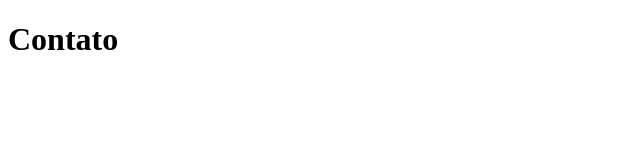
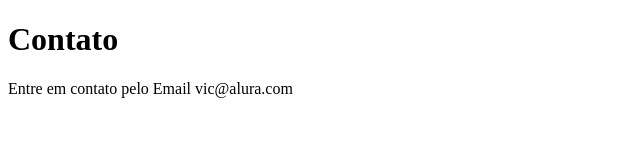
Before and after one commit to victorfenrir/sistema-de-cadastro, a plain HTML site: page contato.html in a window 1280 px wide. Shown: the whole page, without its empty margins (0-640 px from the left). Drawn offline with Linux system fonts and the light colour scheme.

Commit message:
adicionando email de contato

```diff
--- a/contato.html
+++ b/contato.html
@@ -8,5 +8,6 @@
 </head>
 <body>
     <h1>Contato</h1>
+    <p>Entre em contato pelo Email vic@alura.com</p>
 </body>
 </html>
```
